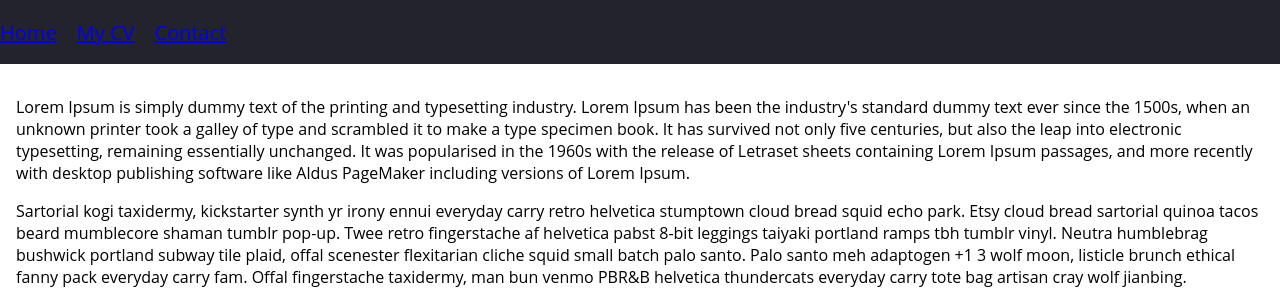
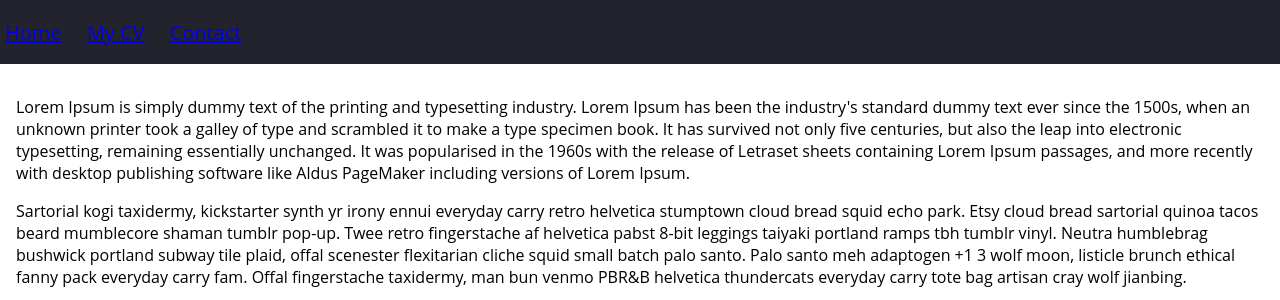
Before and after one commit to MatiWall/Webside, a PHP site: page / in a window 1280 px wide. Shown: the top 300 px of the page. Run offline with PHP 8.4, Linux system fonts and the light colour scheme.

Commit message:
Navbar restart25

```diff
--- a/css/styling.css
+++ b/css/styling.css
@@ -39,7 +39,6 @@ main {
     list-style: none;
     padding: 0;
     margin: 0;
-    margin-right: 10px;
     display: flex;
     flex-direction: row;
     align-items: center;
@@ -48,6 +47,7 @@ main {
     font-size: 20px;
 }
 
-.navbar li {
+.navbar-nav li {
     margin-right: 20px;
+    padding-left: 5px;
 }
```
